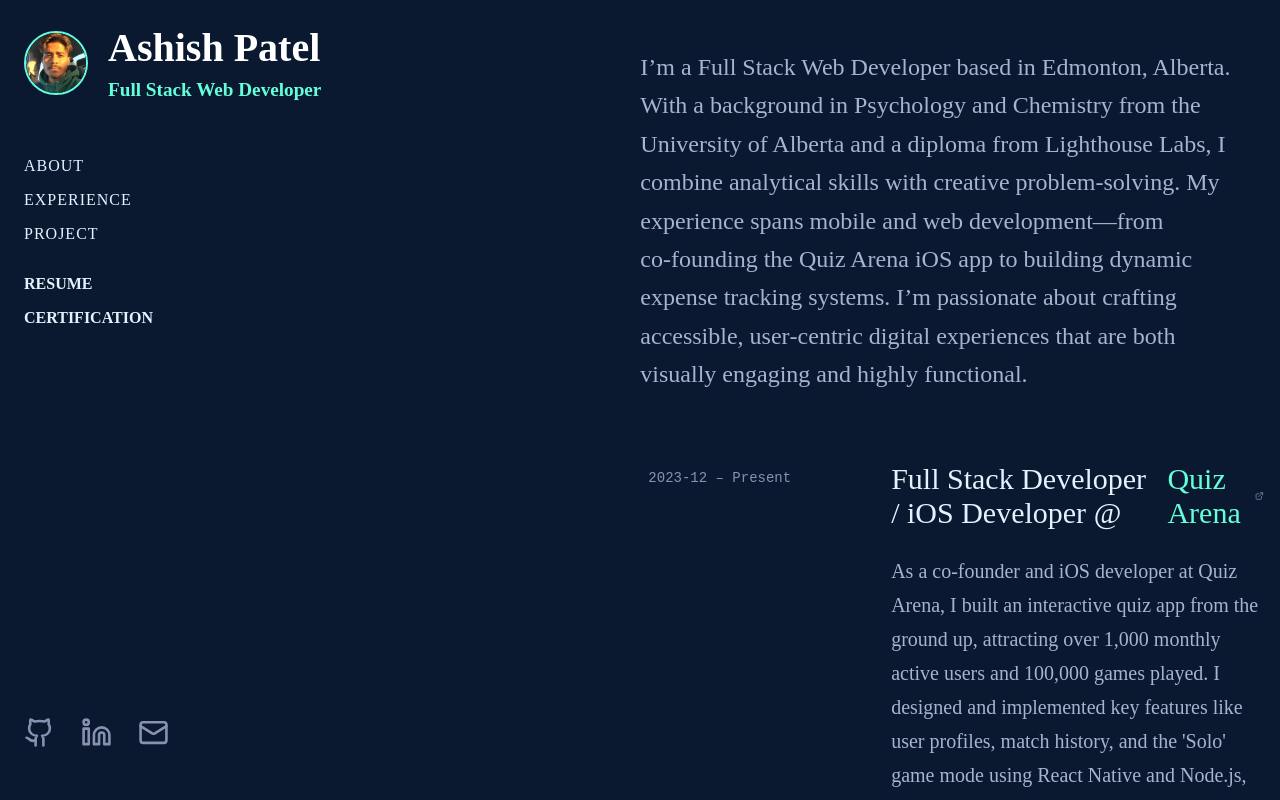
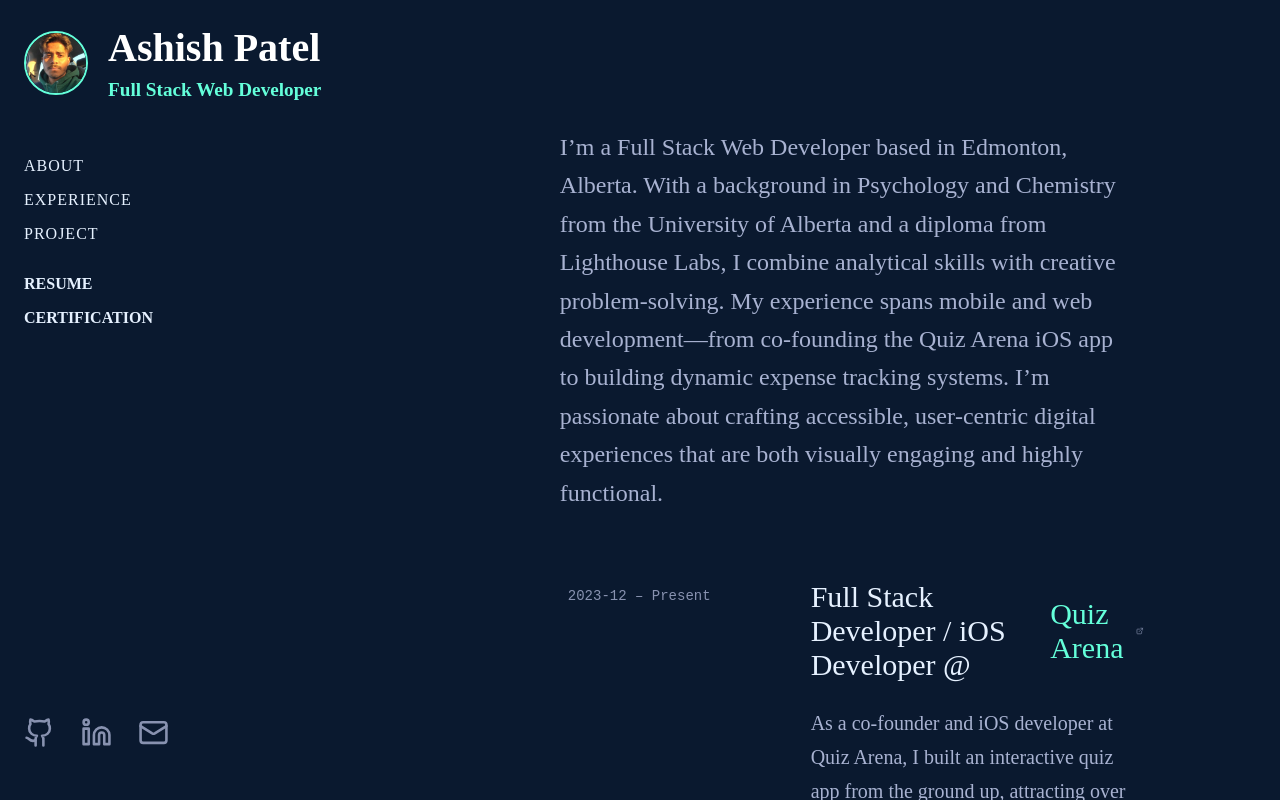
Before and after one commit to apatel924/ashish-portfolio, a React (Create React App) app: page / in a window 1280 px wide. Shown: the top 800 px of the page. Built offline with nearby package versions, Linux system fonts and the light colour scheme.

Commit message:
Update App.js layout and styling

```diff
--- a/src/App.js
+++ b/src/App.js
@@ -24,59 +24,6 @@ function App() {
     return () => window.removeEventListener("resize", handleResize);
   }, []);
 
-  const containerStyle = {
-    backgroundColor: "#0a192f",
-    color: "#e6f1ff",
-    minHeight: "100vh",
-    margin: 0,
-    padding: 0,
-    boxSizing: "border-box",
-  };
-
-  const layoutStyle = {
-    display: "flex",
-    flexDirection: isMobile ? "column" : "row",
-    maxWidth: "1400px",
-    margin: "0 auto",
-    padding: isMobile ? "0" : "0 24px",
-  };
-
-  const contentStyle = {
-    width: isMobile ? "100%" : "52%",
-    padding: isMobile ? "24px 16px" : "24px 0 24px 48px",
-  };
-
-  const mobileHeaderStyle = {
-    display: "flex",
-    flexDirection: "column",
-    padding: "24px 16px",
-  };
-
-  const profileStyle = {
-    display: "flex",
-    alignItems: "center",
-    gap: "20px",
-    marginBottom: "24px",
-  };
-
-  const imageStyle = {
-    width: "60px",
-    height: "60px",
-    borderRadius: "50%",
-    objectFit: "cover",
-    border: "2px solid #64ffda",
-  };
-
-  const docLinkStyle = {
-    fontSize: "1rem",
-    fontWeight: "bold",
-    color: "#e6f1ff",
-    cursor: "pointer",
-    transition: "color 0.3s",
-    textTransform: "uppercase",
-    marginRight: "24px",
-  };
-
   const handleHoverEnter = (e) => {
     e.target.style.color = "#64ffda";
   };
@@ -86,13 +33,52 @@ function App() {
   };
 
   return (
-    <div style={containerStyle}>
-      <div style={layoutStyle}>
+    <div
+      style={{
+        backgroundColor: "#0a192f",
+        color: "#e6f1ff",
+        minHeight: "100vh",
+        margin: 0,
+        padding: 0,
+        boxSizing: "border-box",
+      }}
+    >
+      <div
+        style={{
+          display: "flex",
+          flexDirection: isMobile ? "column" : "row",
+          margin: "0 auto",
+          padding: isMobile ? "0" : "0 24px",
+        }}
+      >
         {!isMobile && <Header />}
         {isMobile && (
-          <div style={mobileHeaderStyle}>
-            <div style={profileStyle}>
-              <img src={linkedinImg} alt="Ashish Patel" style={imageStyle} />
+          <div
+            style={{
+              display: "flex",
+              flexDirection: "column",
+              padding: "24px 16px",
+            }}
+          >
+            <div
+              style={{
+                display: "flex",
+                alignItems: "center",
+                gap: "20px",
+                marginBottom: "24px",
+              }}
+            >
+              <img
+                src={linkedinImg}
+                alt="Ashish Patel"
+                style={{
+                  width: "60px",
+                  height: "60px",
+                  borderRadius: "50%",
+                  objectFit: "cover",
+                  border: "2px solid #64ffda",
+                }}
+              />
               <div>
                 <h1 style={nameStyle}>Ashish Patel</h1>
                 <h2 style={titleStyle}>Full Stack Web Developer</h2>
@@ -100,7 +86,15 @@ function App() {
             </div>
             <div style={{ marginBottom: "24px" }}>
               <span
-                style={docLinkStyle}
+                style={{
+                  fontSize: "1rem",
+                  fontWeight: "bold",
+                  color: "#e6f1ff",
+                  cursor: "pointer",
+                  transition: "color 0.3s",
+                  textTransform: "uppercase",
+                  marginRight: "24px",
+                }}
                 onMouseEnter={handleHoverEnter}
                 onMouseLeave={handleHoverLeave}
                 onClick={() => setShowResume(true)}
@@ -108,7 +102,15 @@ function App() {
                 Resume
               </span>
               <span
-                style={docLinkStyle}
+                style={{
+                  fontSize: "1rem",
+                  fontWeight: "bold",
+                  color: "#e6f1ff",
+                  cursor: "pointer",
+                  transition: "color 0.3s",
+                  textTransform: "uppercase",
+                  marginRight: "24px",
+                }}
                 onMouseEnter={handleHoverEnter}
                 onMouseLeave={handleHoverLeave}
                 onClick={() => setShowDiploma(true)}
@@ -118,7 +120,13 @@ function App() {
             </div>
           </div>
         )}
-        <main style={contentStyle} id="content">
+        <main
+          style={{
+            width: isMobile ? "100%" : "50%",
+            padding: isMobile ? "24px 16px" : "104px 120px 24px 0px",
+          }}
+          id="content"
+        >
           <AboutSection />
           <ExperienceSection />
           <ProjectsSection />
@@ -127,11 +135,15 @@ function App() {
 
       {/* Document Modals */}
       <DocumentModal
-        src={showResume ? "/path-to-your-resume.pdf" : null}
+        src={showResume ? "/docs/Ashish Patel Resume.pdf" : null}
         onClose={() => setShowResume(false)}
       />
       <DocumentModal
-        src={showDiploma ? "/path-to-your-diploma.pdf" : null}
+        src={
+          showDiploma
+            ? "/docs/Ashish Patel DIPLOMA April 28, 2023 (1).pdf"
+            : null
+        }
         onClose={() => setShowDiploma(false)}
       />
     </div>
```
